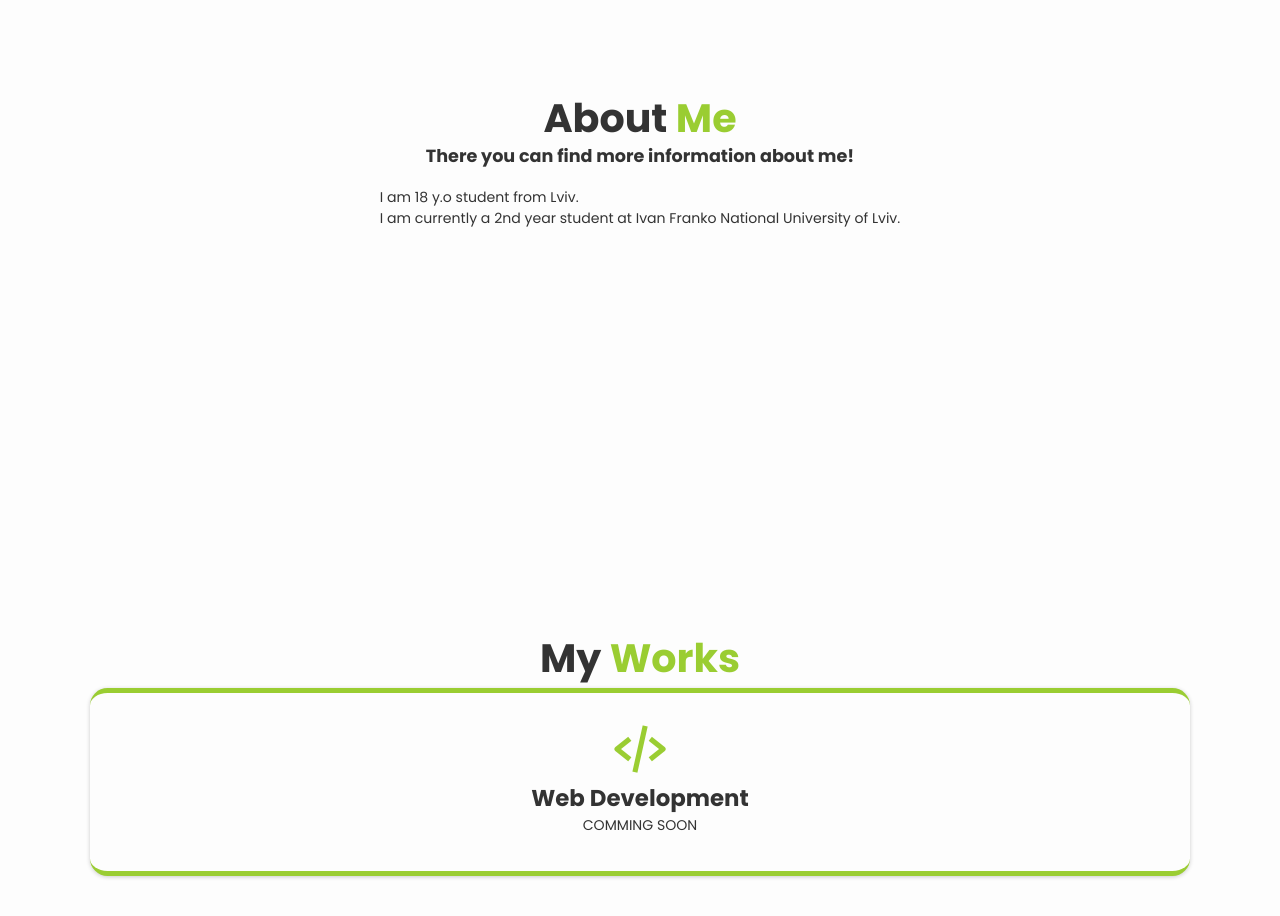
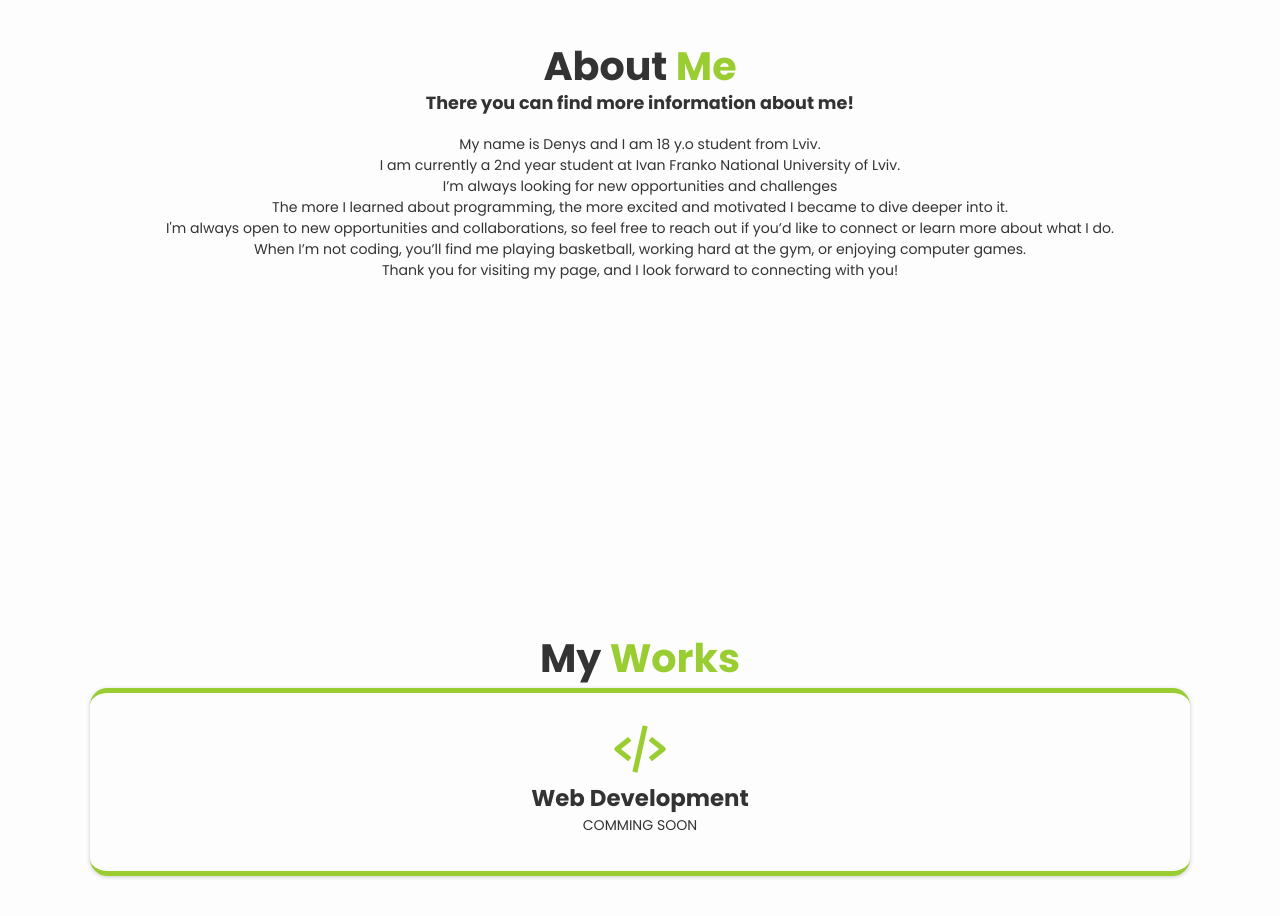
Before and after one commit to Mate021724e/Personal-website, a plain HTML site: page index.html in a window 1280 px wide. Shown: the part 1060-1976 px from the top of the page. Drawn offline with nearby package versions, Linux system fonts and the light colour scheme.

Commit message:
edit About Me

```diff
--- a/css/style.css
+++ b/css/style.css
@@ -321,6 +321,7 @@ span {
 }
 
 .about-content p {
+  text-align: center;
   font-size: 1.6rem;
   margin: 2rem 0 3rem;
 }
--- a/index.html
+++ b/index.html
@@ -84,7 +84,16 @@
             <div class="about-content">
                 <h2 class="heading"> About <span>Me</span></h2>
                 <h3>There you can find more information about me!</h3>
-                <P>I am 18 y.o student from Lviv. <br> I am currently a 2nd year student at Ivan Franko National University of Lviv.<br></P>
+                <P>My name is Denys and I am 18 y.o student from Lviv. <br>
+                     I am currently a 2nd year student at Ivan Franko National University of Lviv.<br>
+                     I’m always looking for new opportunities and challenges<br>
+                     The more I learned about programming, the more excited and motivated I became to dive deeper into it.<br>
+                     I'm always open to new opportunities and collaborations, so feel free to reach out if you’d like to connect or learn more about what I do.<br>
+                     When I’m not coding, you’ll find me playing basketball, working hard at the gym, or enjoying computer games.<br>
+                     Thank you for visiting my page, and I look forward to connecting with you!<br>
+
+
+                    </P>
 
             </div>
         </section>
```
